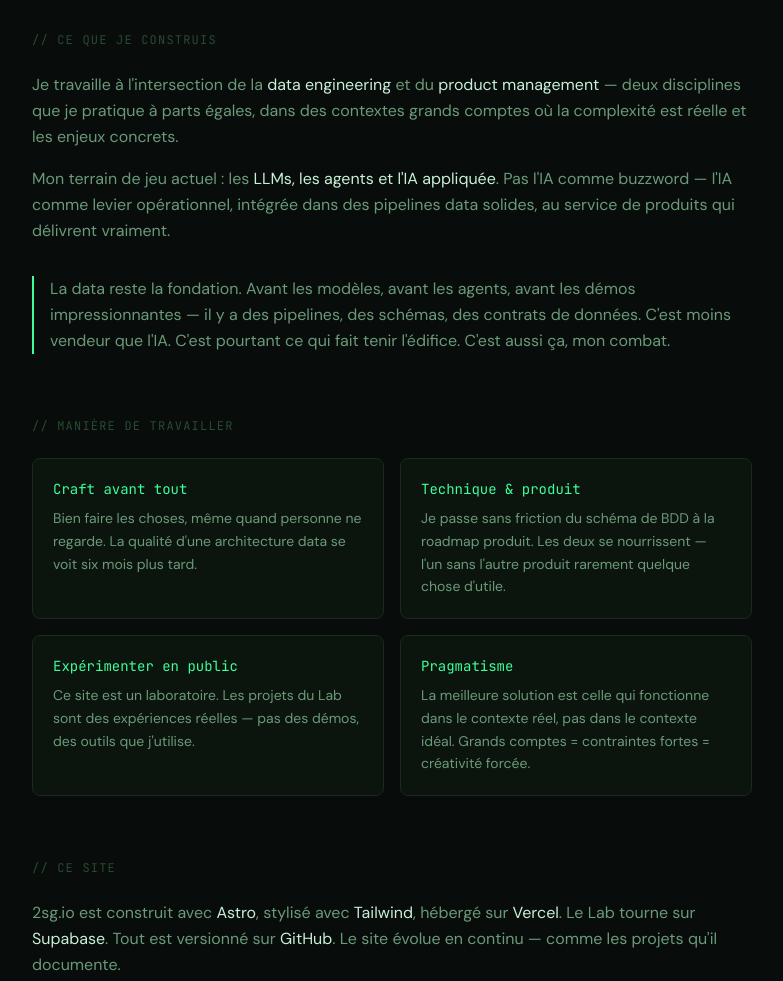
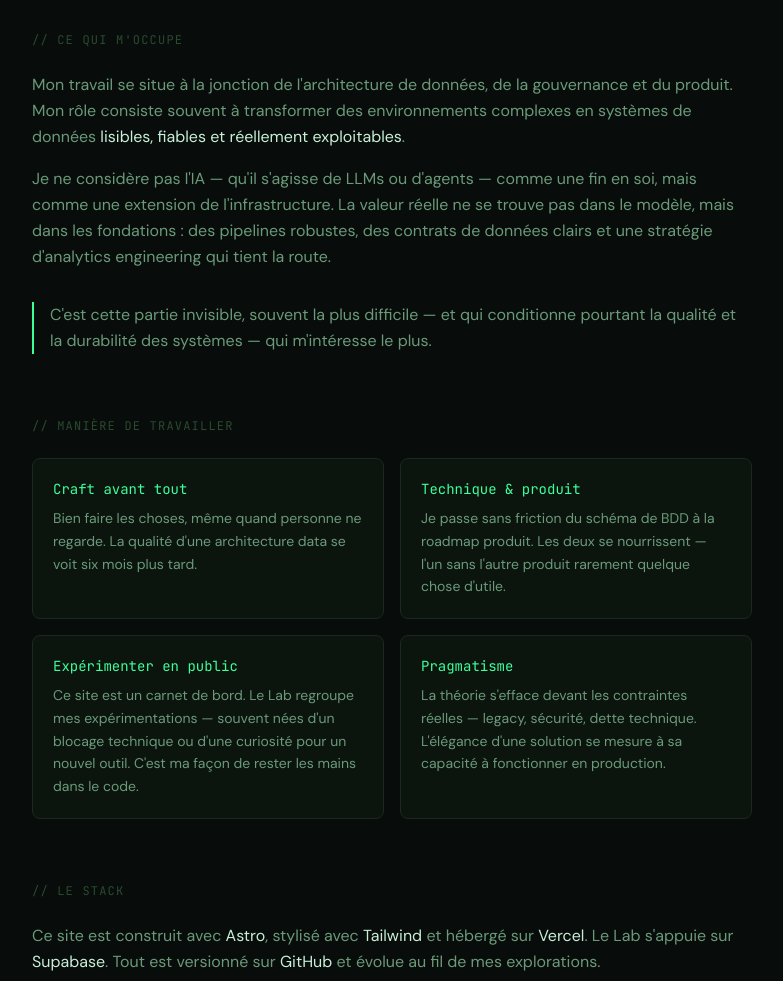
Before and after one commit to segosg/2sg-portal, an Astro site: page /about in a window 1280 px wide. Shown: the part 220-1201 px from the top of the page, without its empty margins (248-1031 px from the left). Built offline with nearby package versions, Linux system fonts and the light colour scheme; Astro itself is replaced by a stand-in of ours.

Commit message:
feat: about page content

```diff
--- a/src/pages/about.astro
+++ b/src/pages/about.astro
@@ -11,20 +11,20 @@ import Footer from '../components/Footer.astro';
     <p class="font-mono text-forge-secondary text-sm mb-4">~/about</p>
     <h1 class="font-mono text-4xl font-bold text-forge-heading mb-12">À propos</h1>
 
-    <!-- CE QUE JE CONSTRUIS -->
+    <!-- CE QUI M'OCCUPE -->
     <div class="mb-16">
-      <p class="font-mono text-xs text-forge-muted tracking-widest uppercase mb-6">// ce que je construis</p>
+      <p class="font-mono text-xs text-forge-muted tracking-widest uppercase mb-6">// ce qui m'occupe</p>
 
       <p class="font-sans text-forge-body leading-relaxed mb-4">
-        Je travaille à l'intersection de la <span class="text-forge-heading">data engineering</span> et du <span class="text-forge-heading">product management</span> — deux disciplines que je pratique à parts égales, dans des contextes grands comptes où la complexité est réelle et les enjeux concrets.
+        Mon travail se situe à la jonction de l'architecture de données, de la gouvernance et du produit. Mon rôle consiste souvent à transformer des environnements complexes en systèmes de données <span class="text-forge-heading">lisibles, fiables et réellement exploitables</span>.
       </p>
 
       <p class="font-sans text-forge-body leading-relaxed mb-4">
-        Mon terrain de jeu actuel : les <span class="text-forge-heading">LLMs, les agents et l'IA appliquée</span>. Pas l'IA comme buzzword — l'IA comme levier opérationnel, intégrée dans des pipelines data solides, au service de produits qui délivrent vraiment.
+        Je ne considère pas l'IA — qu'il s'agisse de LLMs ou d'agents — comme une fin en soi, mais comme une extension de l'infrastructure. La valeur réelle ne se trouve pas dans le modèle, mais dans les fondations : des pipelines robustes, des contrats de données clairs et une stratégie d'analytics engineering qui tient la route.
       </p>
 
       <p class="font-sans text-forge-body leading-relaxed border-l-2 border-forge-primary pl-4 mt-8">
-        La data reste la fondation. Avant les modèles, avant les agents, avant les démos impressionnantes — il y a des pipelines, des schémas, des contrats de données. C'est moins vendeur que l'IA. C'est pourtant ce qui fait tenir l'édifice. C'est aussi ça, mon combat.
+        C'est cette partie invisible, souvent la plus difficile — et qui conditionne pourtant la qualité et la durabilité des systèmes — qui m'intéresse le plus.
       </p>
     </div>
 
@@ -46,22 +46,22 @@ import Footer from '../components/Footer.astro';
 
         <div class="border border-forge-border rounded-lg p-5 bg-forge-surface">
           <p class="font-mono text-forge-primary text-sm mb-2">Expérimenter en public</p>
-          <p class="font-sans text-forge-body text-sm leading-relaxed">Ce site est un laboratoire. Les projets du Lab sont des expériences réelles — pas des démos, des outils que j'utilise.</p>
+          <p class="font-sans text-forge-body text-sm leading-relaxed">Ce site est un carnet de bord. Le Lab regroupe mes expérimentations — souvent nées d'un blocage technique ou d'une curiosité pour un nouvel outil. C'est ma façon de rester les mains dans le code.</p>
         </div>
 
         <div class="border border-forge-border rounded-lg p-5 bg-forge-surface">
           <p class="font-mono text-forge-primary text-sm mb-2">Pragmatisme</p>
-          <p class="font-sans text-forge-body text-sm leading-relaxed">La meilleure solution est celle qui fonctionne dans le contexte réel, pas dans le contexte idéal. Grands comptes = contraintes fortes = créativité forcée.</p>
+          <p class="font-sans text-forge-body text-sm leading-relaxed">La théorie s'efface devant les contraintes réelles — legacy, sécurité, dette technique. L'élégance d'une solution se mesure à sa capacité à fonctionner en production.</p>
         </div>
 
       </div>
     </div>
 
-    <!-- CE SITE -->
+    <!-- LE STACK -->
     <div>
-      <p class="font-mono text-xs text-forge-muted tracking-widest uppercase mb-6">// ce site</p>
+      <p class="font-mono text-xs text-forge-muted tracking-widest uppercase mb-6">// le stack</p>
       <p class="font-sans text-forge-body leading-relaxed">
-        2sg.io est construit avec <span class="text-forge-heading">Astro</span>, stylisé avec <span class="text-forge-heading">Tailwind</span>, hébergé sur <span class="text-forge-heading">Vercel</span>. Le Lab tourne sur <span class="text-forge-heading">Supabase</span>. Tout est versionné sur <span class="text-forge-heading">GitHub</span>. Le site évolue en continu — comme les projets qu'il documente.
+        Ce site est construit avec <span class="text-forge-heading">Astro</span>, stylisé avec <span class="text-forge-heading">Tailwind</span> et hébergé sur <span class="text-forge-heading">Vercel</span>. Le Lab s'appuie sur <span class="text-forge-heading">Supabase</span>. Tout est versionné sur <span class="text-forge-heading">GitHub</span> et évolue au fil de mes explorations.
       </p>
     </div>
 
```
